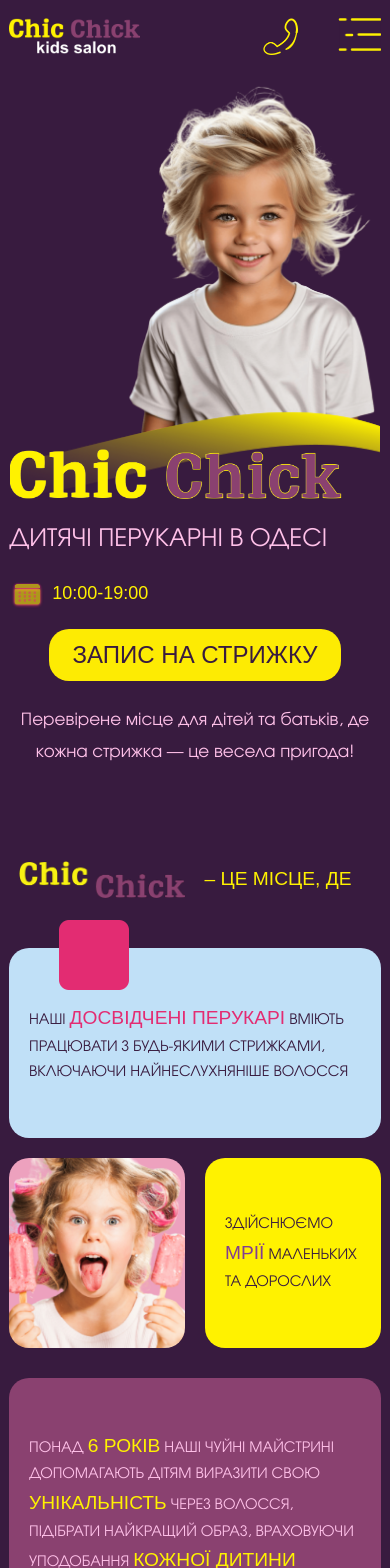
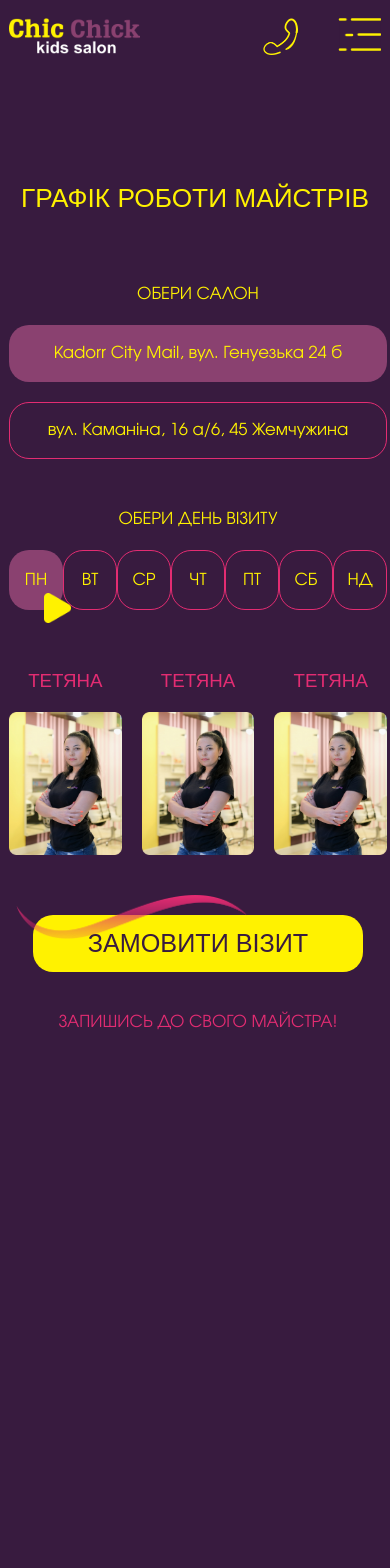
Before and after one commit to Buzovskiy/chicchick.com.ua-next, a Next.js app: page / in a window 390 px wide. Shown: the top 1568 px of the page. After the commit the page ends 1089 px from the top, so only its background shows below. Built offline with nearby package versions, Linux system fonts and the light colour scheme; a web font is replaced by a local one.

Commit message:
add styling to schedule block

```diff
--- a/app/page.js
+++ b/app/page.js
@@ -13,14 +13,14 @@ import GalleryMain from "@/components/GalleryMain";
 export default function Home() {
    return (
       <Fragment>
-         <Hero/>
-         <AboutUs/>
-         <OurService/>
-         <BookCall/>
-         <WhyUs/>
-         <Gift/>
-         <Team/>
-         {/*<Schedule/>*/}
+         {/*<Hero/>*/}
+         {/*<AboutUs/>*/}
+         {/*<OurService/>*/}
+         {/*<BookCall/>*/}
+         {/*<WhyUs/>*/}
+         {/*<Gift/>*/}
+         {/*<Team/>*/}
+         <Schedule/>
          {/*<FAQ/>*/}
          {/*<GalleryMain/>*/}
       </Fragment>
--- a/components/Schedule/index.js
+++ b/components/Schedule/index.js
@@ -1,10 +1,12 @@
+import Image from "next/image";
 import './style.css'
 
 
-const Faq = () => {
+const Schedule = () => {
    return (
       <div className="container schedule">
          <div className="row py-5">
+            <div className="col-12">
                <div className="section-heading">Графік роботи майстрів</div>
                <div className="schedule__wrapper">
                   <div className="schedule__choose-salon">
@@ -17,7 +19,7 @@ const Faq = () => {
                            вул. Каманіна, 16 а/6, 45 Жемчужина
                         </button>
                      </div>
-                  <div className="schedule__book-visit">
+                     <div className="schedule__book-visit desktop">
                         <div className="schedule__subtitle">
                            Запишись до свого майстра!
                         </div>
@@ -56,20 +58,59 @@ const Faq = () => {
                            <div className="master-title">
                               Тетяна
                            </div>
-                        <img className="master-img" src="/img/Tetyana.png" alt=""/>
+                           <Image
+                              src="/img/Tetyana.png"
+                              alt="Замовити візит"
+                              width={0}
+                              height={0}
+                              sizes="100vw"
+                              className="master-img"
+                              style={{'width': '100%', 'height': 'auto'}}
+                           />
                         </div>
                         <div className="schedule__master-container">
                            <div className="master-title">
                               Тетяна
                            </div>
-                        <img className="master-img" src="/img/Tetyana.png" alt=""/>
+                           <Image
+                              src="/img/Tetyana.png"
+                              alt="Замовити візит"
+                              width={0}
+                              height={0}
+                              sizes="100vw"
+                              className="master-img"
+                              style={{'width': '100%', 'height': 'auto'}}
+                           />
                         </div>
                         <div className="schedule__master-container">
                            <div className="master-title">
                               Тетяна
                            </div>
-                        <img className="master-img" src="/img/Tetyana.png" alt=""/>
+                           <Image
+                              src="/img/Tetyana.png"
+                              alt="Замовити візит"
+                              width={0}
+                              height={0}
+                              sizes="100vw"
+                              className="master-img"
+                              style={{'width': '100%', 'height': 'auto'}}
+                           />
                         </div>
+                     </div>
+                  </div>
+                  <div className="schedule__book-visit mobile">
+                     <div className="schedule__subtitle">
+                        Запишись до свого майстра!
+                     </div>
+                     <button className="site-btn">
+                        <Image
+                           src="/img/schedule-stripe.png"
+                           alt="Замовити візит"
+                           width="231"
+                           height="44"
+                        />
+                        Замовити візит
+                     </button>
                   </div>
                </div>
             </div>
@@ -78,4 +119,4 @@ const Faq = () => {
    )
 }
 
-export default Faq;
+export default Schedule;
--- a/components/Schedule/style.css
+++ b/components/Schedule/style.css
@@ -1,12 +1,12 @@
 .schedule__wrapper {
     display: grid;
-    grid-template-columns: 40% 60%;
+    grid-template-columns: 1fr 60%;
     grid-column-gap: 40px;
 }
 
 .schedule__subtitle {
     font-family: var(--evolventa-ragular-font), sans-serif;
-    font-size: 22px;
+    font-size: 1.375rem;
     text-transform: uppercase;
     color: #FFF200;
     text-align: center;
@@ -23,10 +23,10 @@
     background: unset;
     color: #FFF200;
     font-family: var(--evolventa-ragular-font), sans-serif;
-    font-size: 22px;
+    font-size: 1.375rem;
     text-transform: none;
     border: solid 1px #E32C72;
-    height: 76px;
+    height: 4.75rem;
 }
 
 .schedule__salon-btn-wrapper .site-btn.active,
@@ -44,12 +44,16 @@
     background: #FFF200;
     color: #381B3F;
     font-family: var(--shantell-sans-font), cursive;
-    font-size: 35px;
-    height: 76px;
+    font-size: 2.1rem;
+    height: 4.75rem;
 }
 
 .schedule__book-visit .site-btn:hover {
     background-color: #8a4170;
+}
+
+.schedule__book-visit.mobile {
+    display: none;
 }
 
 .schedule__choose-salon {
@@ -68,12 +72,12 @@
 }
 
 .schedule__days-list .site-btn {
-    width: 72px;
-    height: 80px;
+    width: 4.5rem;
+    height: 5rem;
     background: unset;
     color: #FFF200;
     font-family: var(--evolventa-ragular-font), sans-serif;
-    font-size: 22px;
+    font-size: 1.375rem;
     text-transform: none;
     border: solid 1px #E32C72;
     position: relative;
@@ -98,7 +102,7 @@
     bottom: -22px;
 }
 
-.schedule__masters-wrapper{
+.schedule__masters-wrapper {
     margin-top: 40px;
     display: grid;
     grid-template-columns: 1fr 1fr 1fr;
@@ -108,8 +112,73 @@
 .schedule .master-title {
     color: #E32C72;
     font-family: var(--shantell-sans-font), cursive;
-    font-size: 25px;
+    font-size: 1.56rem;
     padding: 20px 0;
     text-align: center;
     text-transform: uppercase;
 }
+
+@media (max-width: 1200px) {
+    .schedule__wrapper {
+        display: grid;
+        grid-template-columns: 1fr 55%;
+        grid-column-gap: 40px;
+    }
+
+    .schedule__days-list .site-btn.active:after {
+        width: 27px;
+        height: 30px;
+        background-size: auto 30px;
+        right: -8px;
+        bottom: -13px;
+    }
+}
+
+@media (max-width: 992px) {
+    .schedule__subtitle {
+        margin-bottom: 20px;
+    }
+
+    .schedule__book-visit.desktop {
+        display: none;
+    }
+
+    .schedule__book-visit.mobile {
+        display: grid;
+        grid-row-gap: 40px;
+    }
+
+    .schedule__wrapper {
+        grid-template-columns: 1fr;
+    }
+
+    .schedule__salon-btn-wrapper .site-btn {
+        max-width: 90%;
+        max-width: 380px;
+    }
+
+    .schedule__salon-btn-wrapper {
+        justify-items: center;
+        margin-bottom: 50px;
+    }
+
+    .schedule__book-visit .schedule__subtitle {
+        order: 2;
+    }
+
+    .schedule__choose-day {
+        margin-bottom: 60px;
+    }
+
+    .schedule__book-visit .site-btn {
+        max-width: 330px;
+        justify-self: center;
+        position: relative;
+    }
+
+    .schedule__book-visit .site-btn img {
+        position: absolute;
+        left: -17px;
+        top: -20px;
+    }
+}
```
Also changed, not shown: public/img/schedule-stripe.png (added). Lines whose indentation alone changed are shown as unchanged.
